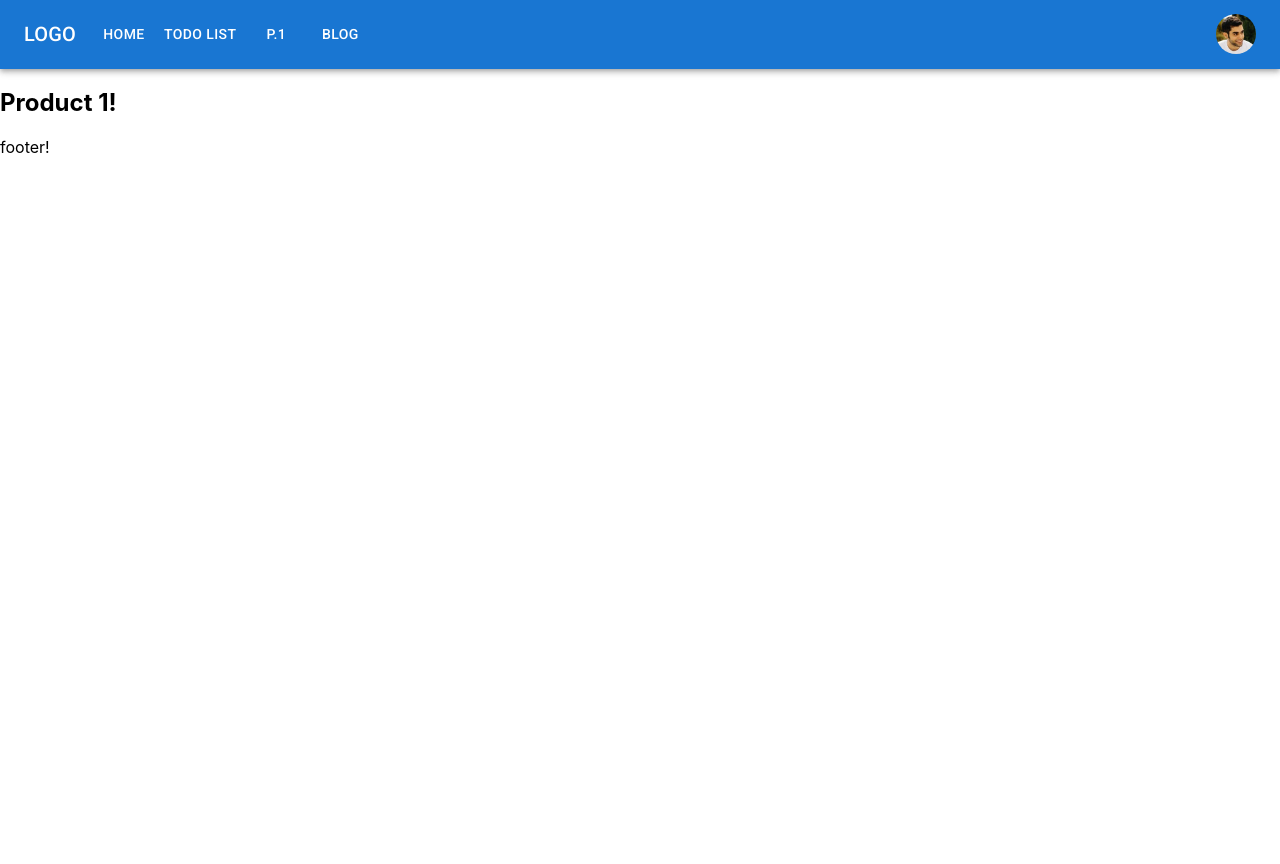
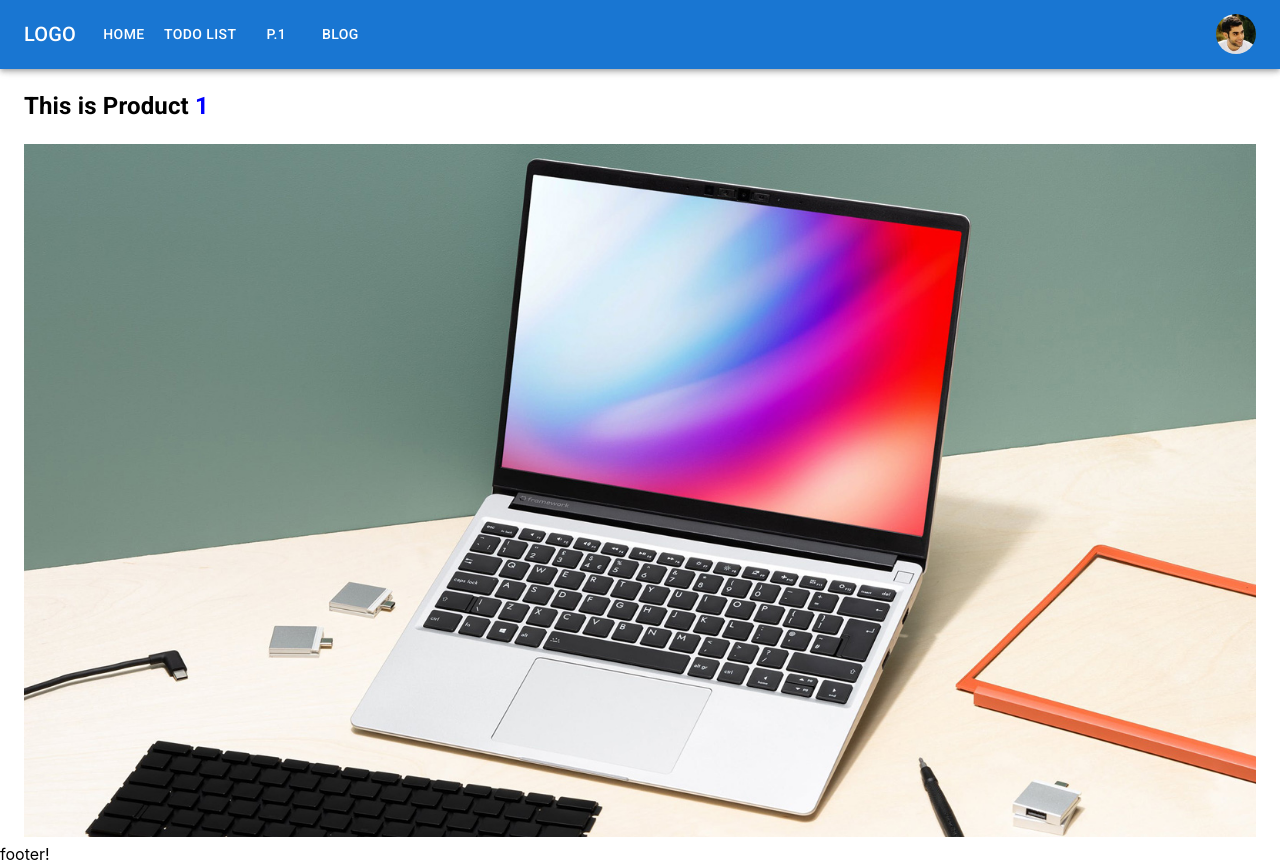
Before and after one commit to payamspot/nextjs-ts-test-app, a Next.js app: page /products/1 in a window 1280 px wide. Before the commit the page ends 800 px from the top, so only its background shows below. Built offline with nearby package versions, Linux system fonts and the light colour scheme.

Commit message:
adding a product page (3)

```diff
--- a/pages/products/[pid].tsx
+++ b/pages/products/[pid].tsx
@@ -2,6 +2,7 @@ import { useRouter } from 'next/router';
 import { NextPage } from 'next';
 import Layout from '../../components/layout';
 import Head from 'next/head';
+import { Container, Typography } from '@mui/material';
 
 const Product: NextPage = () => {
   const router = useRouter();
@@ -12,7 +13,18 @@ const Product: NextPage = () => {
       <Head>
         <title>product {pid} page title</title>
       </Head>
-      <h2>Product {pid}!</h2>
+      <Container maxWidth={false}>
+        <Typography component="div">
+          <h2>
+            This is Product <span style={{ color: 'blue' }}>{pid}</span>
+          </h2>
+          <img
+            src={'/images/products/product-image-sample.jpg'}
+            alt="sample product"
+            style={{ width: '100%' }}
+          />
+        </Typography>
+      </Container>
     </Layout>
   );
 };
```
